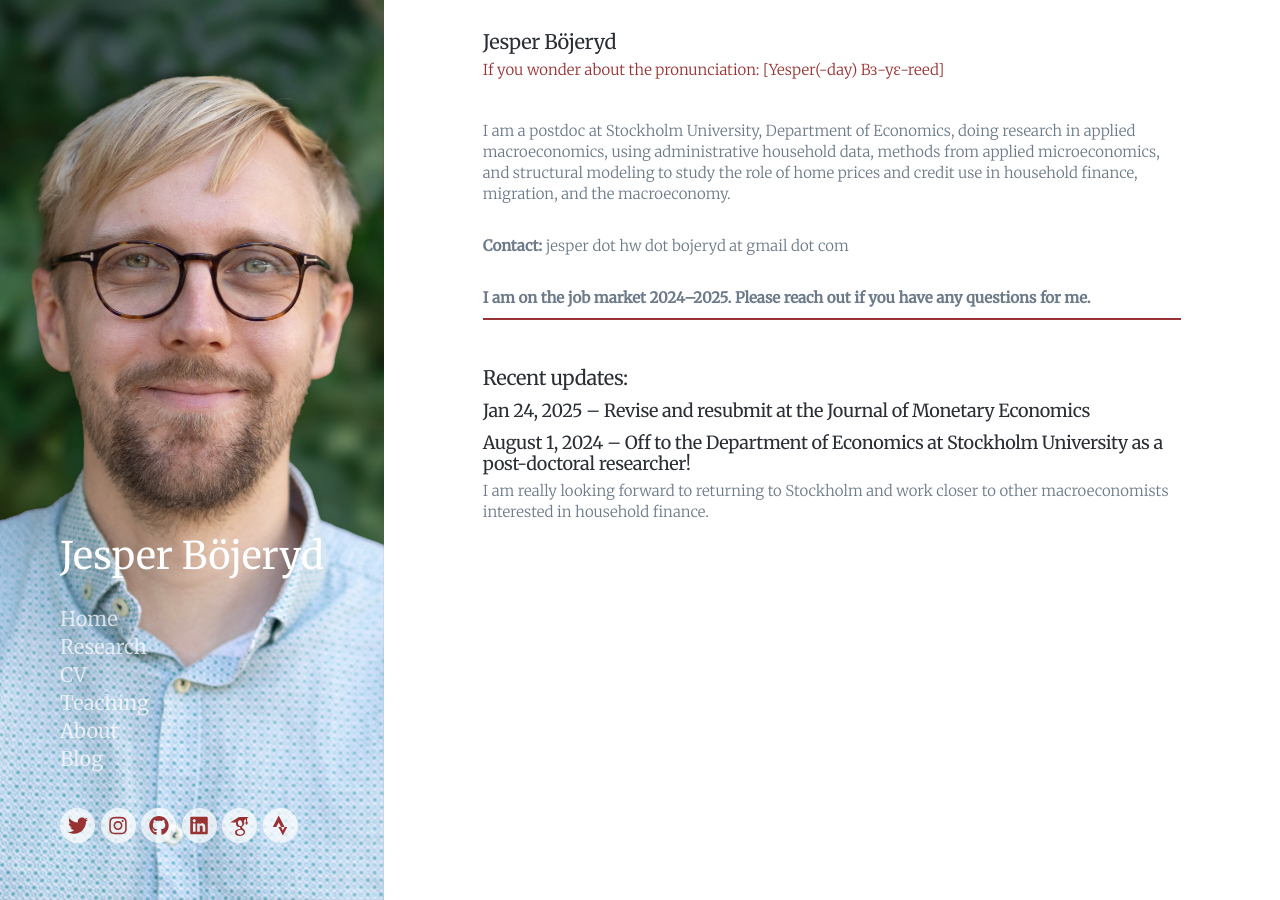
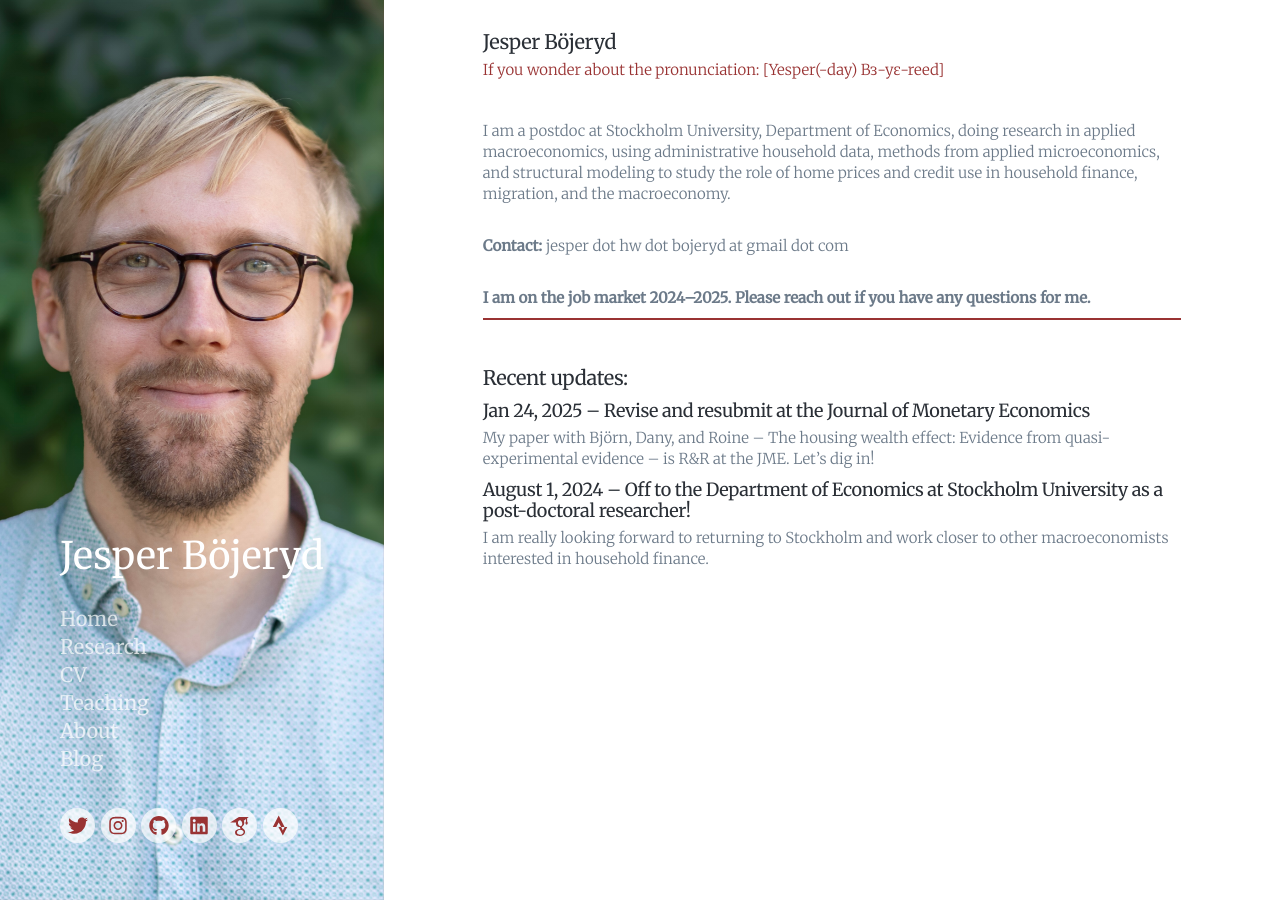
Before and after one commit to bojeryd91/bojeryd91.github.io, a Jekyll site: the page built from _pages/index.md, in a window 1280 px wide and 900 px high. Built offline with Jekyll 4.4.1, drawn with Linux system fonts in a browser that asks for light colours; nearby versions of some CDN libraries; some web fonts are replaced.

Commit message:
Update index.md

```diff
--- a/_pages/index.md
+++ b/_pages/index.md
@@ -25,6 +25,7 @@ I am a postdoc at Stockholm University, Department of Economics, doing research
 #  Recent updates:
 
 ## Jan 24, 2025 -- Revise and resubmit at the Journal of Monetary Economics
+My paper with Björn, Dany, and Roine -- The housing wealth effect: Evidence from quasi-experimental evidence -- is R&R at the JME. Let's dig in!
 
 
 ## August 1, 2024 -- Off to the Department of Economics at Stockholm University as a post-doctoral researcher!
```
